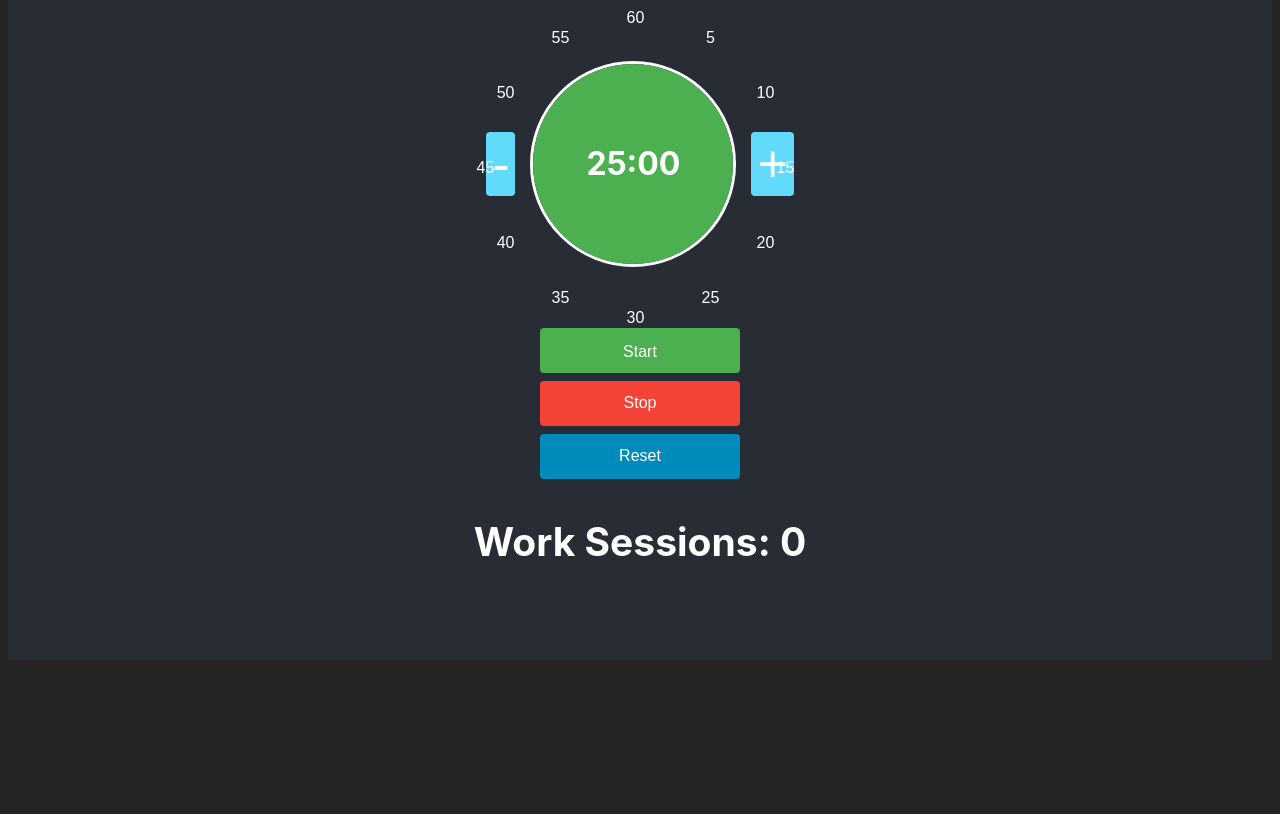
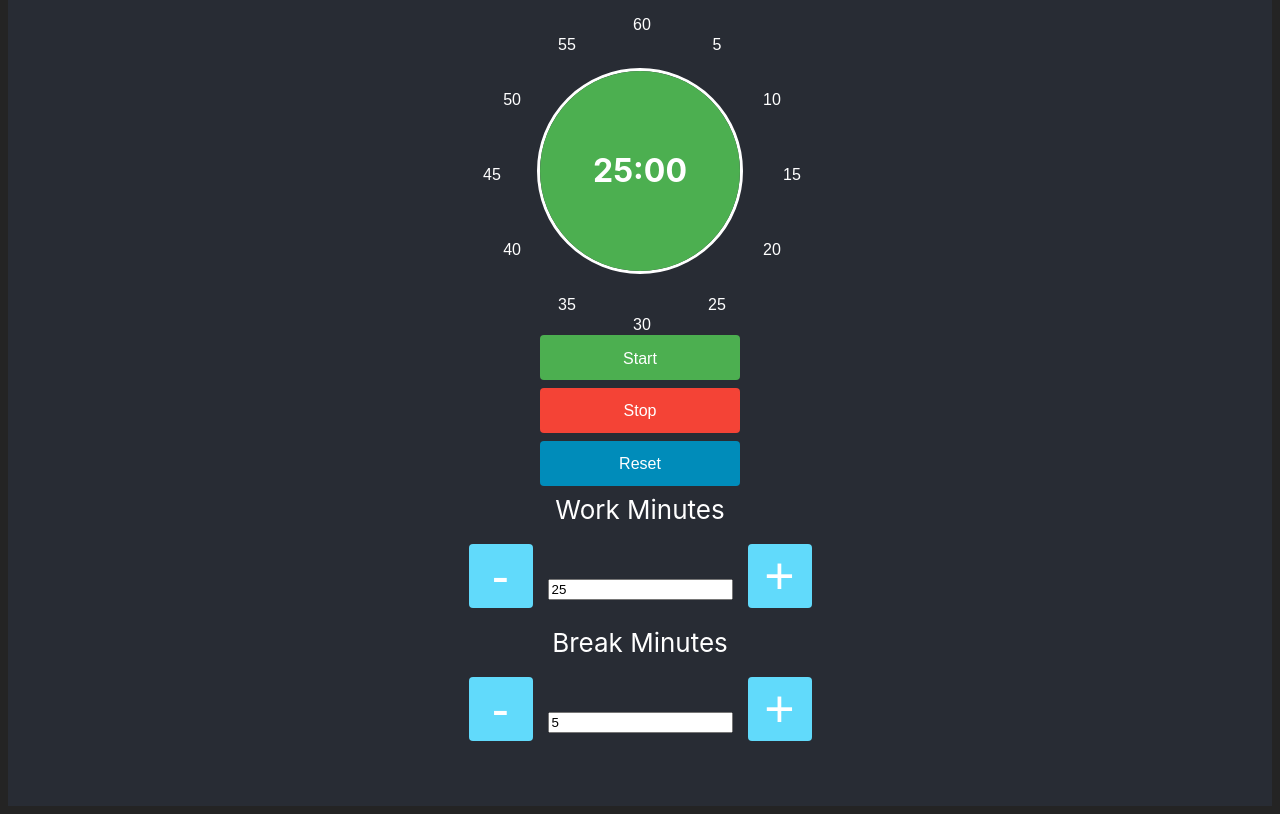
Before and after one commit to MrJanHorak/pomodoro-timer, a React (Vite) app: page / in a window 1280 px wide. Shown: the part 424-1238 px from the top of the page. Before the commit the page ends 1092 px from the top, so only its background shows below. Built offline with nearby package versions, Linux system fonts and the light colour scheme.

Commit message:
reorganise the flow of buttons and info

```diff
--- a/src/App.tsx
+++ b/src/App.tsx
@@ -124,28 +124,14 @@ function App() {
   return (
     <div className='App'>
       <h1>Pomodoro Timer</h1>
-      <label htmlFor='work-minutes'>Work Minutes</label>
-      <input
-        type='number'
-        value={userWorkMinutes}
-        onChange={handleWorkMinutesChange}
-      />
-      <label htmlFor='break-minutes'>Break Minutes</label>
-      <input
-        type='number'
-        value={userBreakMinutes}
-        onChange={handleBreakMinutesChange}
-      />
+
       <label htmlFor='progress'>Progress</label>
       <progress
         value={(totalSeconds - minutes * 60 - seconds) / totalSeconds}
         max='1'
       />
-
+      <h3>Work Sessions: {workSessions}</h3>
       <div className='timer-container'>
-        <button className={'plus-minus'} onClick={subtractMinute}>
-          -
-        </button>
         <div className='circle-container'>
           <div className='button-container'>
             {[5, 10, 15, 20, 25, 30, 35, 40, 45, 50, 55, 60].map(
@@ -165,9 +151,6 @@ function App() {
           ></div>
           <div className='time-display'>{displayTime}</div>
         </div>
-        <button className={'plus-minus'} onClick={addMinute}>
-          +
-        </button>
       </div>
       <button className='start-button' onClick={toggleTimer}>
         {isRunning ? 'Pause' : 'Start'}
@@ -178,7 +161,37 @@ function App() {
       <button className='reset-button' onClick={resetTimer}>
         Reset
       </button>
-      <h3>Work Sessions: {workSessions}</h3>
+
+      <label htmlFor='work-minutes'>Work Minutes</label>
+      <div className='set-work-minutes-container'>
+        <button className={'plus-minus'} onClick={subtractMinute}>
+          -
+        </button>
+
+        <input
+          type='number'
+          value={userWorkMinutes}
+          onChange={handleWorkMinutesChange}
+        />
+        <button className={'plus-minus'} onClick={addMinute}>
+          +
+        </button>
+      </div>
+
+      <label htmlFor='break-minutes'>Break Minutes</label>
+      <div className='set-break-container'>
+        <button className={'plus-minus'} onClick={subtractMinute}>
+          -
+        </button>
+        <input
+          type='number'
+          value={userBreakMinutes}
+          onChange={handleBreakMinutesChange}
+        />
+        <button className={'plus-minus'} onClick={addMinute}>
+          +
+        </button>
+      </div>
     </div>
   );
 }
```
